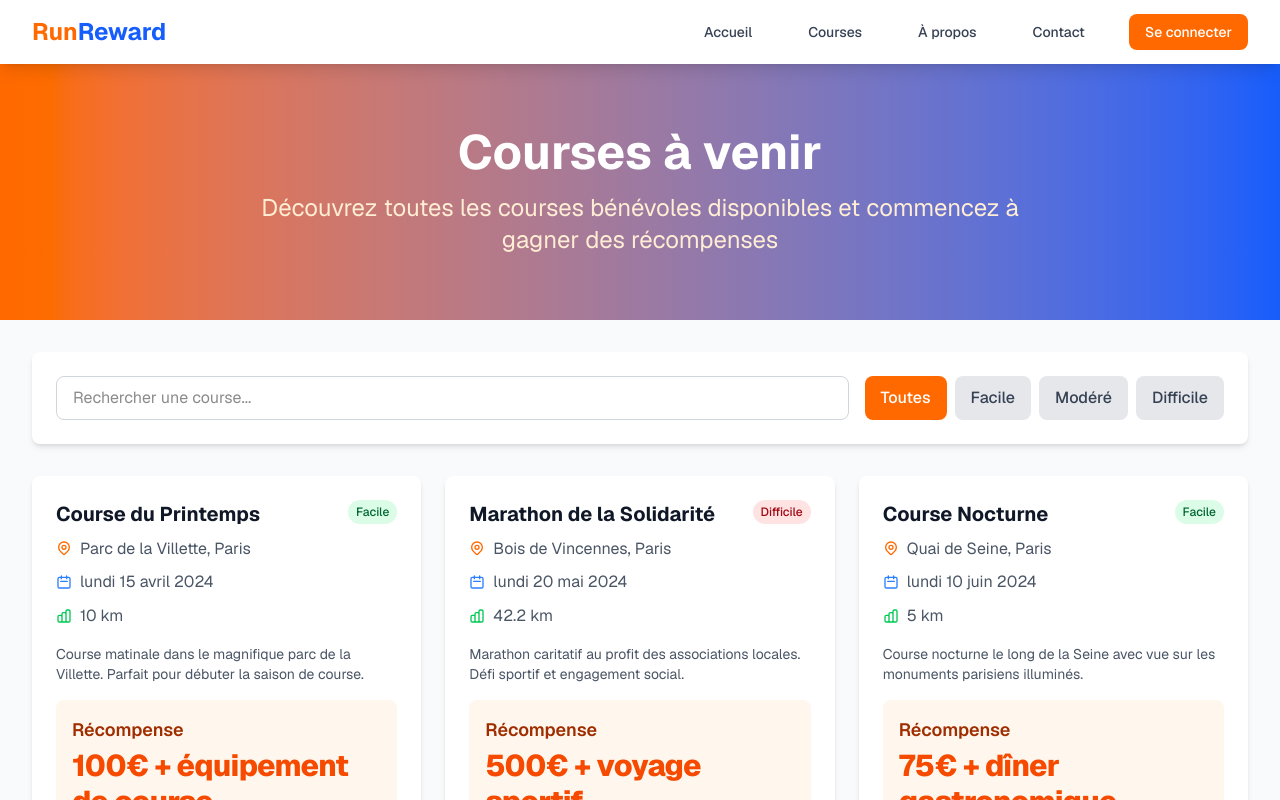
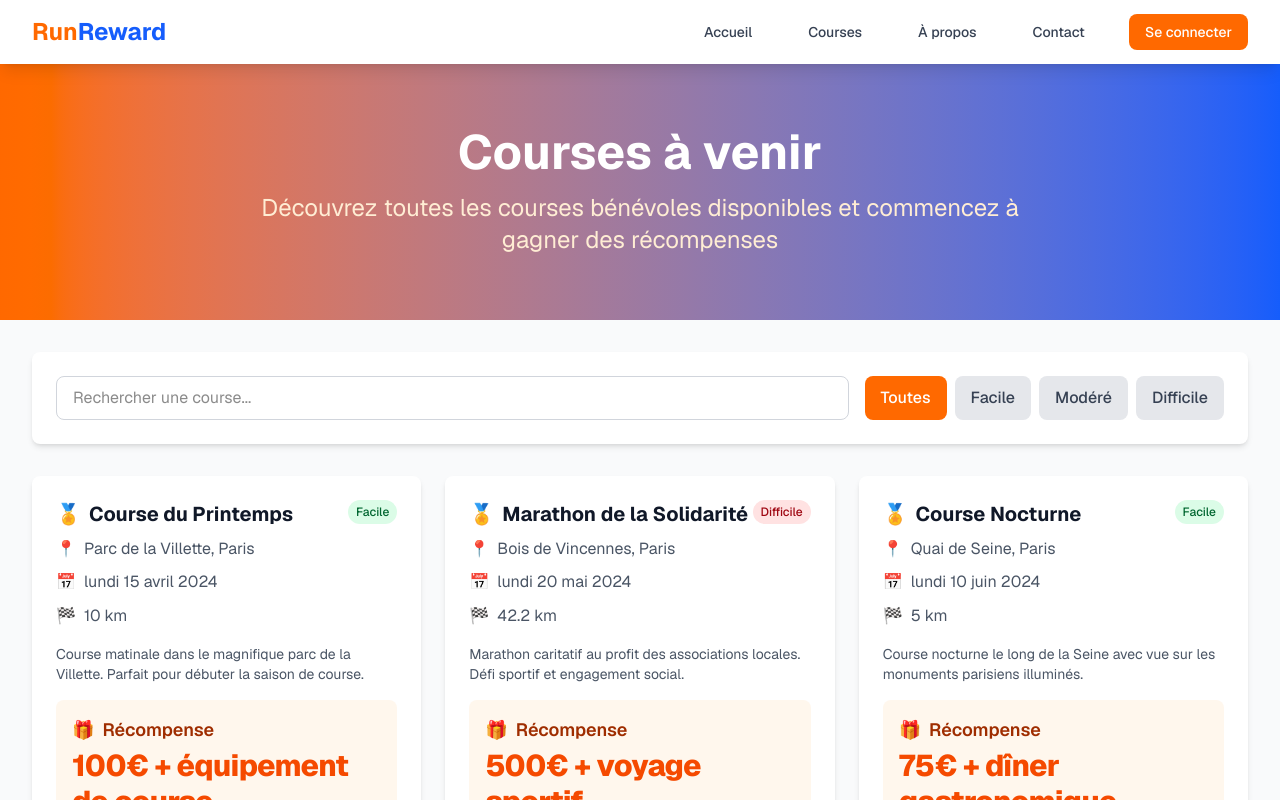
Before and after one commit to capucinewyseur/runreward-website, a Next.js app: page /courses in a window 1280 px wide. Shown: the top 800 px of the page. Built offline with nearby package versions, Linux system fonts and the light colour scheme.

Commit message:
UI: ajout d\'émojis lisibles (🏅📍📅🏁🎁) sur les cartes

```diff
--- a/src/app/courses/page.tsx
+++ b/src/app/courses/page.tsx
@@ -228,7 +228,9 @@ export default function CoursesPage() {
             <div key={race.id} className="bg-white rounded-lg shadow-md overflow-hidden hover:shadow-lg transition-shadow">
               <div className="p-6">
                 <div className="flex justify-between items-start mb-2">
-                  <h3 className="text-xl font-bold text-gray-900">{race.name}</h3>
+                  <h3 className="text-xl font-bold text-gray-900">
+                    <span className="mr-2" aria-hidden>🏅</span>{race.name}
+                  </h3>
                   <span className={`px-2 py-1 rounded-full text-xs font-medium ${getDifficultyColor(race.difficulty)}`}>
                     {race.difficulty}
                   </span>
@@ -236,24 +238,17 @@ export default function CoursesPage() {
 
                 <div className="space-y-2 mb-4">
                   <div className="flex items-center text-gray-600">
-                    <svg className="w-4 h-4 mr-2 text-orange-500" fill="none" stroke="currentColor" viewBox="0 0 24 24">
-                      <path strokeLinecap="round" strokeLinejoin="round" strokeWidth={2} d="M17.657 16.657L13.414 20.9a1.998 1.998 0 01-2.827 0l-4.244-4.243a8 8 0 1111.314 0z" />
-                      <path strokeLinecap="round" strokeLinejoin="round" strokeWidth={2} d="M15 11a3 3 0 11-6 0 3 3 0 016 0z" />
-                    </svg>
+                    <span className="mr-2" aria-hidden>📍</span>
                     {race.location}
                   </div>
 
                   <div className="flex items-center text-gray-600">
-                    <svg className="w-4 h-4 mr-2 text-blue-500" fill="none" stroke="currentColor" viewBox="0 0 24 24">
-                      <path strokeLinecap="round" strokeLinejoin="round" strokeWidth={2} d="M8 7V3m8 4V3m-9 8h10M5 21h14a2 2 0 002-2V7a2 2 0 00-2-2H5a2 2 0 00-2 2v12a2 2 0 002 2z" />
-                    </svg>
+                    <span className="mr-2" aria-hidden>📅</span>
                     {formatDate(race.date)}
                   </div>
 
                   <div className="flex items-center text-gray-600">
-                    <svg className="w-4 h-4 mr-2 text-green-500" fill="none" stroke="currentColor" viewBox="0 0 24 24">
-                      <path strokeLinecap="round" strokeLinejoin="round" strokeWidth={2} d="M9 19v-6a2 2 0 00-2-2H5a2 2 0 00-2 2v6a2 2 0 002 2h2a2 2 0 002-2zm0 0V9a2 2 0 012-2h2a2 2 0 012 2v10m-6 0a2 2 0 002 2h2a2 2 0 002-2m0 0V5a2 2 0 012-2h2a2 2 0 012 2v14a2 2 0 01-2 2h-2a2 2 0 01-2-2z" />
-                    </svg>
+                    <span className="mr-2" aria-hidden>🏁</span>
                     {race.distance}
                   </div>
                 </div>
@@ -261,7 +256,7 @@ export default function CoursesPage() {
                 <p className="text-gray-600 text-sm mb-4">{race.description}</p>
 
                 <div className="bg-orange-50 p-4 rounded-lg mb-4">
-                  <div className="text-base md:text-lg font-semibold text-orange-800 mb-1">Récompense</div>
+                  <div className="text-base md:text-lg font-semibold text-orange-800 mb-1"><span className="mr-2" aria-hidden>🎁</span>Récompense</div>
                   <div className="text-2xl md:text-3xl text-orange-600 font-extrabold tracking-tight">{race.reward}</div>
                 </div>
 
```
